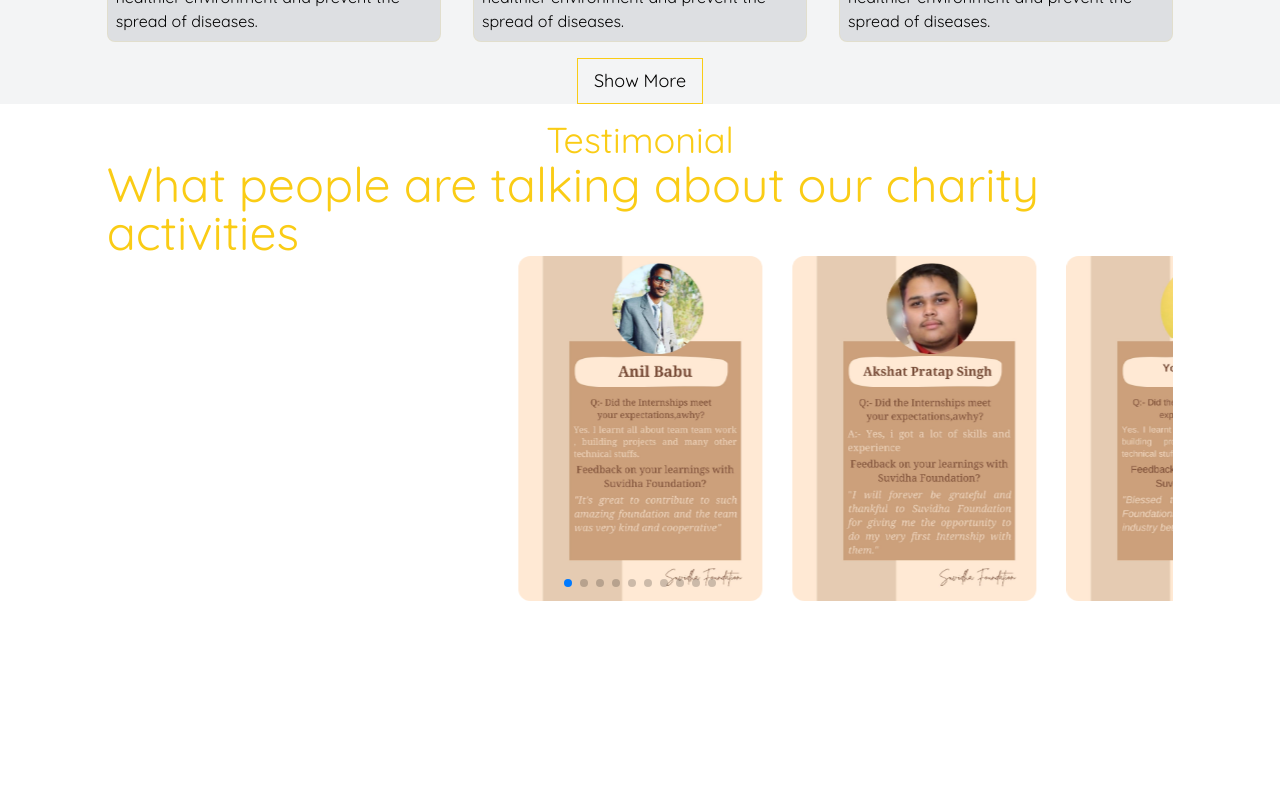
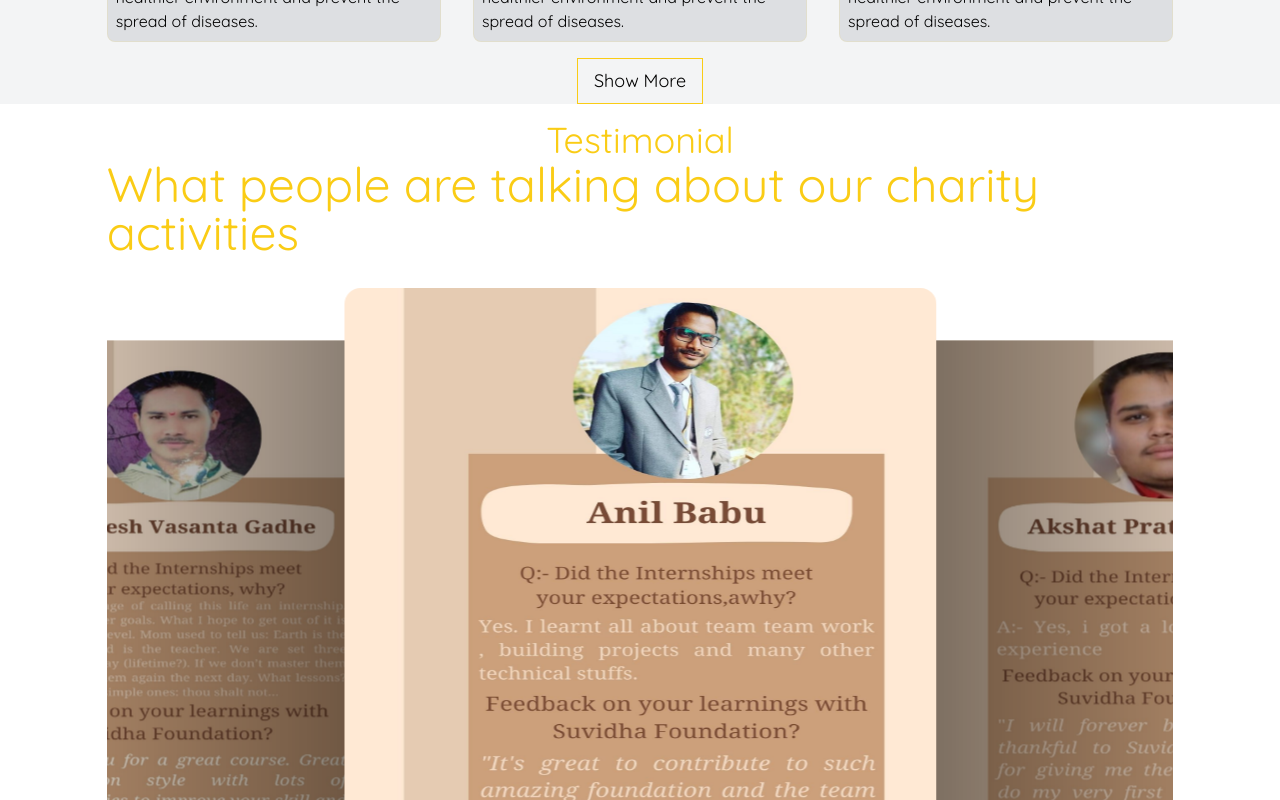
Before and after one commit to Shuvo-Roy/Suvidha-Foundation, a React (Vite) app: page / in a window 1280 px wide. Shown: the part 3660-4460 px from the top of the page. Before the commit the page ends 4293 px from the top, so only its background shows below. Built offline with nearby package versions, Linux system fonts and the light colour scheme.

Commit message:
testimonial

```diff
--- a/src/components/Testimonial.jsx
+++ b/src/components/Testimonial.jsx
@@ -1,9 +1,11 @@
 import React from "react";
 import { Swiper, SwiperSlide } from "swiper/react";
 import "swiper/css";
+import "./swiper.css";
 import "swiper/css/pagination";
-import "./swiper.css";
-import { Pagination } from "swiper/modules";
+//import 'swiper/css/effect-coverflow';
+
+import { Pagination,EffectCoverflow } from "swiper/modules";
 
 
 import testimonial from "../assets/testimonial/testimonial";
@@ -11,26 +13,31 @@ import testimonial from "../assets/testimonial/testimonial";
 export default function Testimonial() {
 
   return (
-    <div className="w-5/6 m-auto mb-8">
+    <div className="w-5/6 m-auto mb-12">
       <div className="flex flex-col items-center justify-center">
         <h1  className="text-yellow text-4xl">Testimonial</h1>
         <p  className="text-yellow text-5xl">What people are talking about our charity activities</p>
       </div>
       <div>
-        <Swiper
-          slidesPerView={4}
-          centeredSlides={true}
-          spaceBetween={30}
-          grabCursor={true}
-          pagination={{
-            clickable: true,
-          }}
-          modules={[Pagination]}
-          className="mySwiper w-full h-full"
-        >
+      <Swiper
+        effect={'coverflow'}
+        grabCursor={true}
+        centeredSlides={true}
+        slidesPerView={'auto'}
+        loop={true}
+        coverflowEffect={{
+          rotate: 0,
+          stretch: 0,
+          depth: 100,
+          modifier: 2.5,
+        }}
+        pagination={true}
+        modules={[EffectCoverflow, Pagination]}
+        className="mySwiper"
+      >
         {testimonial.map((testItem,index)=>(
-            <SwiperSlide className="flex items-center justify-center rounded-xl overflow-hidden" key={index}>
-            <img src={testItem.img} alt="" className=" object-fit" />
+            <SwiperSlide key={index}>
+            <img src={testItem.img} alt="#"/>
           </SwiperSlide>
         ))}
 
--- a/src/components/swiper.css
+++ b/src/components/swiper.css
@@ -1,15 +1,17 @@
-/* .swiper {
-    width: 240px;
-    height: 320px;
-  }
+.swiper {
+  height: 42rem;
+  padding: 2rem 0;
+  position: relative;
+}
 
-  .swiper-slide {
-    display: flex;
-    align-items: center;
-    justify-content: center;
-    border-radius: 18px;
-    font-size: 22px;
-    font-weight: bold;
-    color: #fff;
-  }
-   */
+.swiper-slide {
+  width: 37rem;
+  height: 42rem;
+  position: relative;
+}
+
+.swiper-slide img {
+ width: 37rem;
+ height: 42rem;
+ border-radius: 1rem;
+}
```
